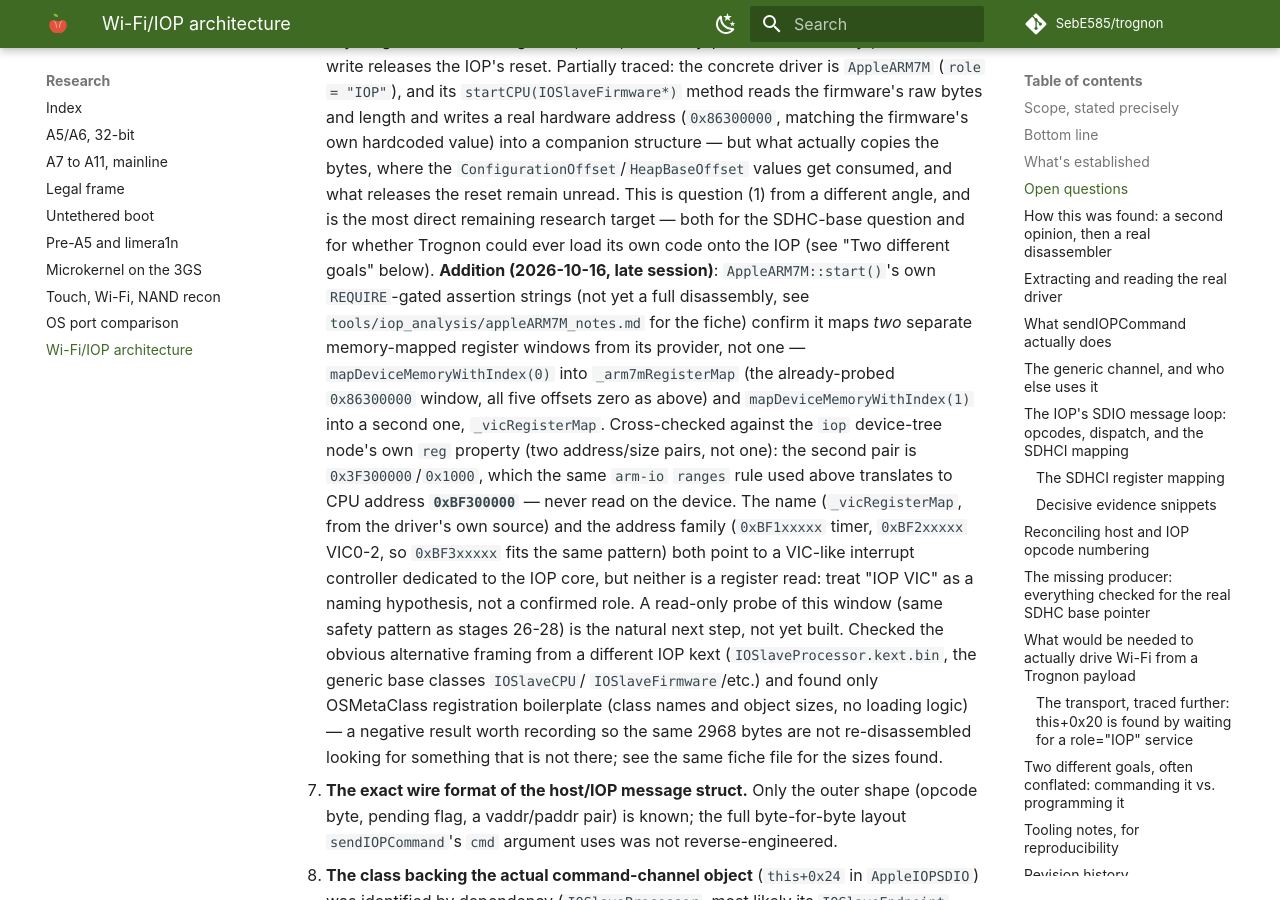
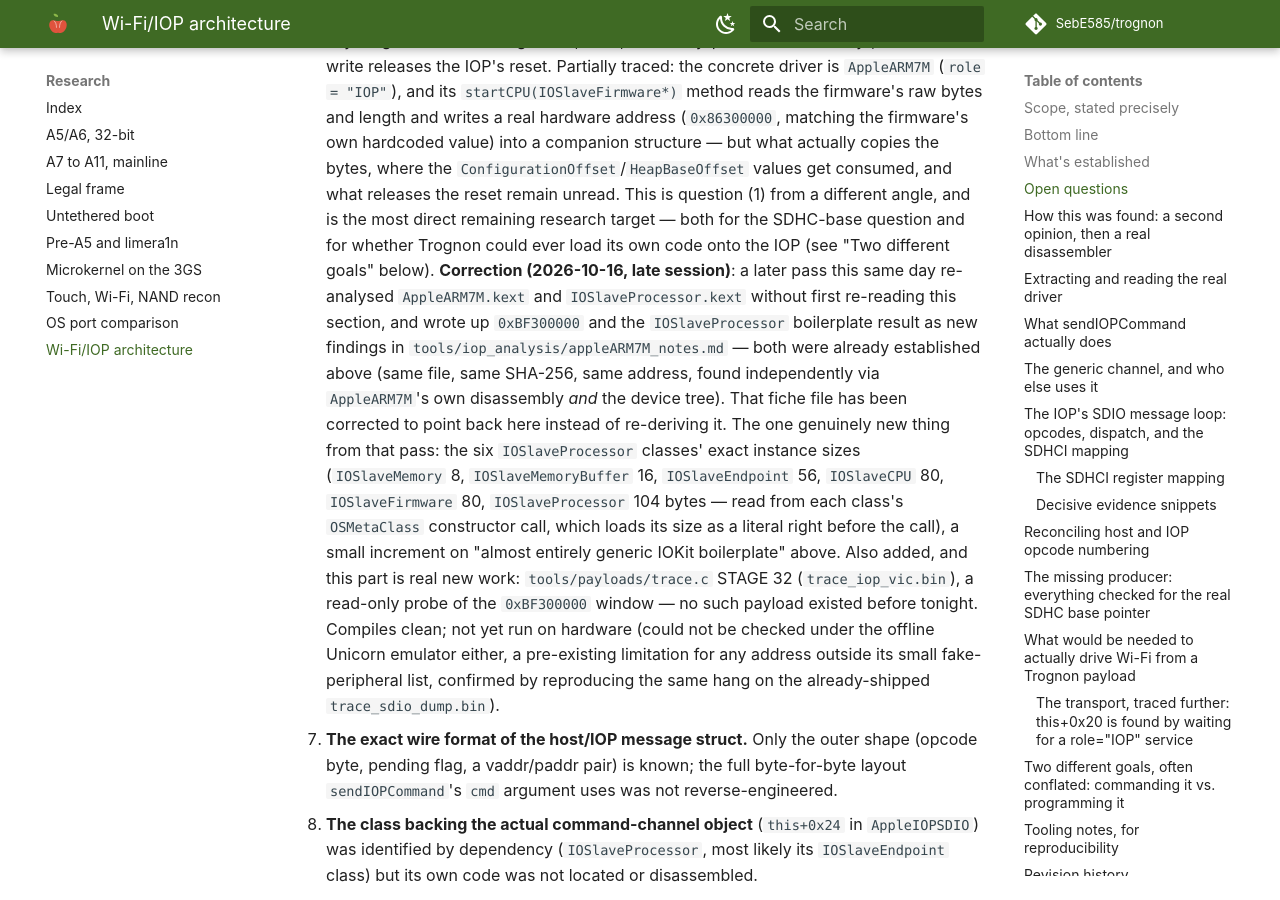
Before and after one commit to SebE585/trognon, an MkDocs documentation site: the page built from docs/research/2026-10-16-wifi-iop-architecture.md, in a window 1280 px wide and 900 px high, scrolled down 4056 px. Built offline with MkDocs 1.6.1 and Material for MkDocs 9.7.7, drawn with Linux system fonts in a browser that asks for light colours; comment, search, counter and statistics services are not loaded.

Commit message:
research: correct a same-day duplication in the IOP fiche, per external review
The previous fiche (tools/iop_analysis/appleARM7M_notes.md, committed
cfc96ed) presented AppleARM7M::start()/startCPU() as not yet
disassembled and the 0xBF300000 register window as a new finding. Both
were already established the same morning (commit ccf304f, 09:49),
with real disassembled instructions, in the research report -- written
without re-reading that report first. An external review caught the
desync.

Fixed:
- The fiche now points to the research doc's existing disassembly as
  the primary source instead of re-deriving it, and is restructured as
  the review asked: current state first, evidence under it, dated
  correction history at the end (kept, not deleted, so the error itself
  stays visible per this session's own history rule).
- Downgraded the REQUIRE-string-based sequence (the parts of start()
  the existing disassembly does NOT cover -- lock allocation,
  iop-version read, interrupt registration, reset-function resolution)
  from an asserted sequence to an explicitly medium-confidence candidate
  order: line numbers suggest source order, they do not establish
  branches or execution order.
- Softened "the binary is entirely Thumb" to "the functions examined
  decode as Thumb" -- a kext carries data and tables too.
- Added an explicit caveat that registering an interrupt line is
  configuration, not evidence the IOP is alive; a received IRQ would
  still need its own cause and correct acknowledgement before counting
  as a liveness signal.
- Replaced the "ad hoc script, commit if reused" note with
  tools/iop_analysis/dt_node_reg.py: a real, parameterised, committed
  script (device tree path and node name as arguments, no hardcoded
  /tmp path), with its own docstring giving the exact command and the
  verified expected output.
- The research report's own "Addition" block (same desync) rewritten to
  a "Correction" that credits what was actually new (the six
  IOSlaveProcessor class sizes, and the STAGE 32 probe payload) instead
  of re-claiming already-established ground.

What's still genuinely new after this correction: the six
IOSlaveProcessor class instance sizes (not previously recorded), and
trace.c STAGE 32 / trace_iop_vic.bin (a read-only probe of the
0xBF300000 window, not previously built).

```diff
--- a/docs/research/2026-10-16-wifi-iop-architecture.md
+++ b/docs/research/2026-10-16-wifi-iop-architecture.md
@@ -204,31 +204,28 @@
    target — both for the SDHC-base question and for whether Trognon
    could ever load its own code onto the IOP (see "Two different goals"
    below).
-   **Addition (2026-10-16, late session)**: `AppleARM7M::start()`'s own
-   `REQUIRE`-gated assertion strings (not yet a full disassembly, see
-   `tools/iop_analysis/appleARM7M_notes.md` for the fiche) confirm it maps
-   *two* separate memory-mapped register windows from its provider, not
-   one — `mapDeviceMemoryWithIndex(0)` into `_arm7mRegisterMap` (the
-   already-probed `0x86300000` window, all five offsets zero as above)
-   and `mapDeviceMemoryWithIndex(1)` into a second one, `_vicRegisterMap`.
-   Cross-checked against the `iop` device-tree node's own `reg` property
-   (two address/size pairs, not one): the second pair is
-   `0x3F300000`/`0x1000`, which the same `arm-io` `ranges` rule used above
-   translates to CPU address **`0xBF300000`** — never read on the device.
-   The name (`_vicRegisterMap`, from the driver's own source) and the
-   address family (`0xBF1xxxxx` timer, `0xBF2xxxxx` VIC0-2, so
-   `0xBF3xxxxx` fits the same pattern) both point to a VIC-like interrupt
-   controller dedicated to the IOP core, but neither is a register read:
-   treat "IOP VIC" as a naming hypothesis, not a confirmed role. A
-   read-only probe of this window (same safety pattern as stages 26-28)
-   is the natural next step, not yet built.
-   Checked the obvious alternative framing from a different IOP kext
-   (`IOSlaveProcessor.kext.bin`, the generic base classes `IOSlaveCPU`/
-   `IOSlaveFirmware`/etc.) and found only OSMetaClass registration
-   boilerplate (class names and object sizes, no loading logic) — a
-   negative result worth recording so the same 2968 bytes are not
-   re-disassembled looking for something that is not there; see the same
-   fiche file for the sizes found.
+   **Correction (2026-10-16, late session)**: a later pass this same day
+   re-analysed `AppleARM7M.kext` and `IOSlaveProcessor.kext` without first
+   re-reading this section, and wrote up `0xBF300000` and the
+   `IOSlaveProcessor` boilerplate result as new findings in
+   `tools/iop_analysis/appleARM7M_notes.md` — both were already
+   established above (same file, same SHA-256, same address, found
+   independently via `AppleARM7M`'s own disassembly *and* the device
+   tree). That fiche file has been corrected to point back here instead
+   of re-deriving it. The one genuinely new thing from that pass: the six
+   `IOSlaveProcessor` classes' exact instance sizes (`IOSlaveMemory` 8,
+   `IOSlaveMemoryBuffer` 16, `IOSlaveEndpoint` 56, `IOSlaveCPU` 80,
+   `IOSlaveFirmware` 80, `IOSlaveProcessor` 104 bytes — read from each
+   class's `OSMetaClass` constructor call, which loads its size as a
+   literal right before the call), a small increment on "almost entirely
+   generic IOKit boilerplate" above. Also added, and this part is real
+   new work: `tools/payloads/trace.c` STAGE 32
+   (`trace_iop_vic.bin`), a read-only probe of the `0xBF300000` window —
+   no such payload existed before tonight. Compiles clean; not yet run on
+   hardware (could not be checked under the offline Unicorn emulator
+   either, a pre-existing limitation for any address outside its small
+   fake-peripheral list, confirmed by reproducing the same hang on the
+   already-shipped `trace_sdio_dump.bin`).
 7. **The exact wire format of the host/IOP message struct.** Only the
    outer shape (opcode byte, pending flag, a vaddr/paddr pair) is known;
    the full byte-for-byte layout `sendIOPCommand`'s `cmd` argument uses
```
Also changed, not shown: docs/snippets/build-commit.en.md (+1 -1 lines), docs/snippets/build-commit.fr.md (+1 -1 lines), tools/iop_analysis/appleARM7M_notes.md (+116 -79 lines), 1 other file.
